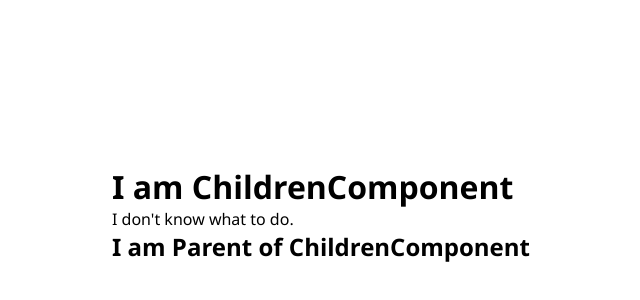
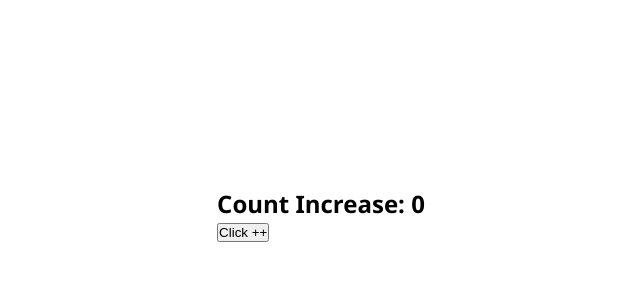
Before and after one commit to TRISHAN00/React-Basic, a React (Create React App) app: page / in a window 1280 px wide. Shown: the part 186-486 px from the top of the page, without its empty margins (319-959 px from the left). Built offline with nearby package versions, Linux system fonts and the light colour scheme.

Commit message:
manage state

```diff
--- a/src/App.js
+++ b/src/App.js
@@ -1,12 +1,12 @@
 import React, { Component } from "react";
 import "./App.css";
-import Children from "./components/Children/Index";
+import Count from "./components/Count/Index";
 
 class App extends Component {
   render() {
     return (
       <div>
-        <Children/>
+        <Count/>
       </div>
     );
   }
--- /dev/null
+++ b/src/components/Count/Index.js
@@ -0,0 +1,17 @@
+import React, { Component } from "react";
+
+class Count extends Component {
+  state = {
+    count: 0,
+  };
+  render() {
+    return (
+      <div>
+        <h2>Count Increase: {this.state.count} </h2>
+        <button onClick={() => this.setState({count: this.state.count + 1})}>Click ++</button>
+      </div>
+    );
+  }
+}
+
+export default Count;
```
